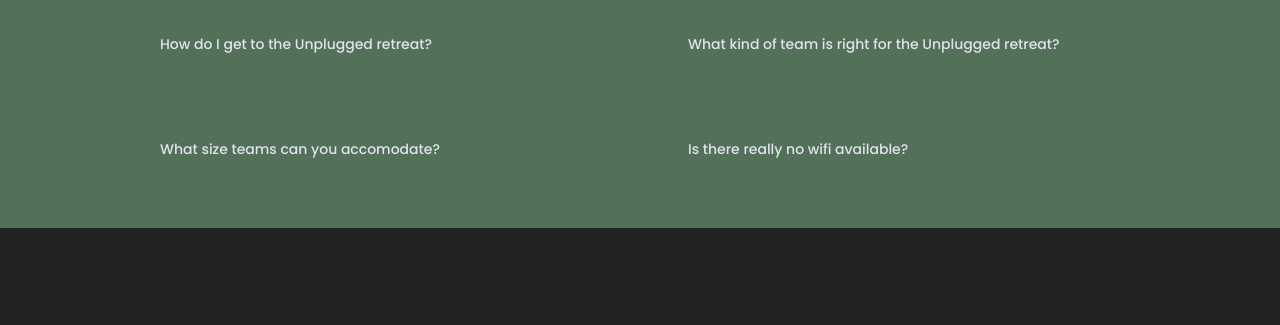
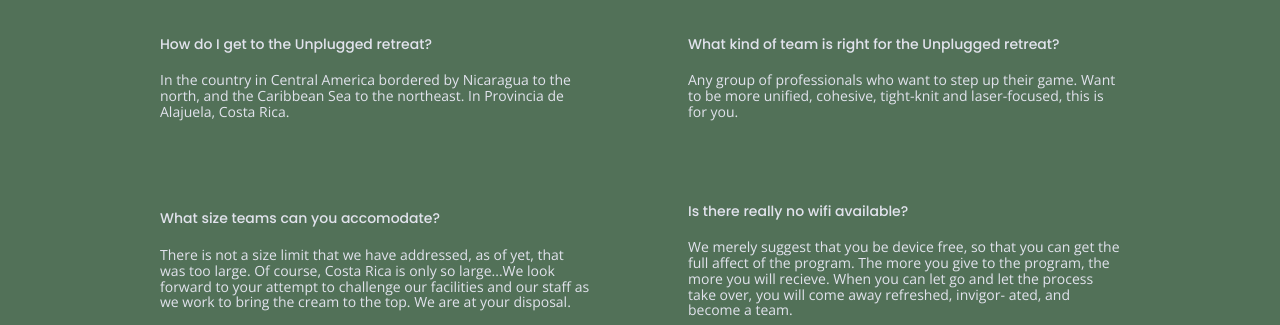
Before and after one commit to mjlemus6045/unplugged-retreat-2022, a website: page faq/index.html in a window 1280 px wide. Shown: the part 193-518 px from the top of the page. Drawn offline with nearby package versions, Linux system fonts and the light colour scheme; files that its build step writes are made by us from their sources; files whose address does not match are found by name.

Commit message:
Update index.html with addresses and contact info

```diff
--- a/faq/index.html
+++ b/faq/index.html
@@ -48,19 +48,20 @@
         <h2>Frequently Asked Questions</h2>
         <div class="faq-content">
           <h4>How do I get to the Unplugged retreat?</h4>
-          <p></p>
+          <p>In the country in Central America bordered by Nicaragua to
+            the north, and the Caribbean Sea to the northeast. In Provincia de Alajuela, Costa Rica.</p>
         </div>
         <div class="faq-content">
           <h4>What kind of team is right for the Unplugged retreat?</h4>
-          <p></p>
+          <p>Any group of professionals who want to step up their game. Want to be more unified, cohesive, tight-knit and laser-focused, this is for you.</p>
         </div>
         <div class="faq-content">
           <h4>What size teams can you accomodate?</h4>
-          <p></p>
+          <p>There is not a size limit that we have addressed, as of yet, that was too large. Of course, Costa Rica is only so large...We look forward to your attempt to challenge our facilities and our staff as we work to bring the cream to the top. We are at your disposal.</p>
         </div>
         <div class="faq-content">
           <h4>Is there really no wifi available?</h4>
-          <p></p>
+          <p>We merely suggest that you be device free, so that you can get the full affect of the program. The more you give to the program, the more you will recieve. When you can let go and let the process take over, you will come away refreshed, invigor- ated, and become a team.</p>
         </div>
       </div>
   </main>
```
Also changed, not shown: about/index.html (+7 -2 lines).
